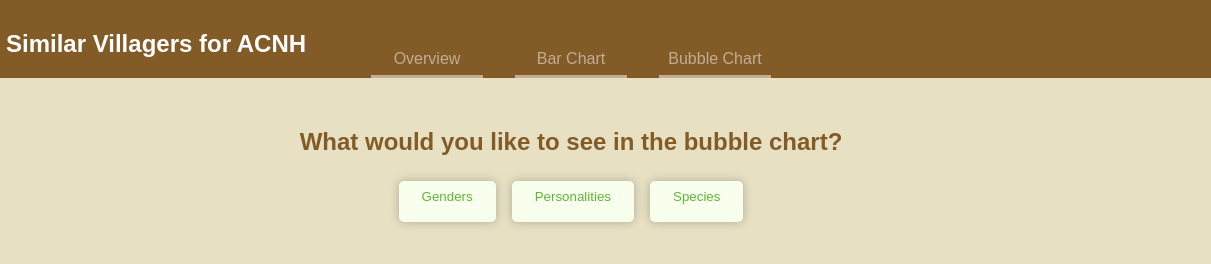
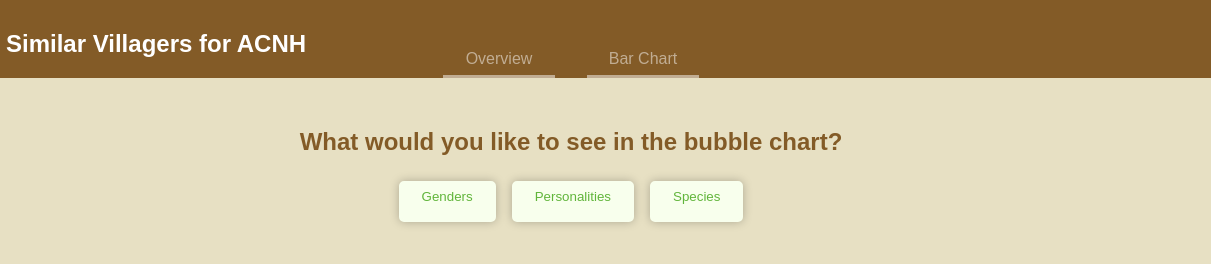
Before and after one commit to rvdegroen/Tech-Track-22-23, a website built with Vite: page bubble-chart.html in a window 1280 px wide. Shown: the full height of the page, 69-1280 px from the left. Built offline with nearby package versions, Linux system fonts and the light colour scheme; a web font is replaced by a local one.

Commit message:
removed bubblechart.html because of not having enough time

```diff
--- a/bubble-chart.html
+++ b/bubble-chart.html
@@ -18,7 +18,6 @@
         <ul>
           <li><a href="./index.html">Overview</a></li>
           <li><a href="./graph.html">Bar Chart</a></li>
-          <li><a href="./bubble-chart.html">Bubble Chart</a></li>
         </ul>
       </nav>
       <div></div>
```
Also changed, not shown: graph.html (+0 -1 lines).
